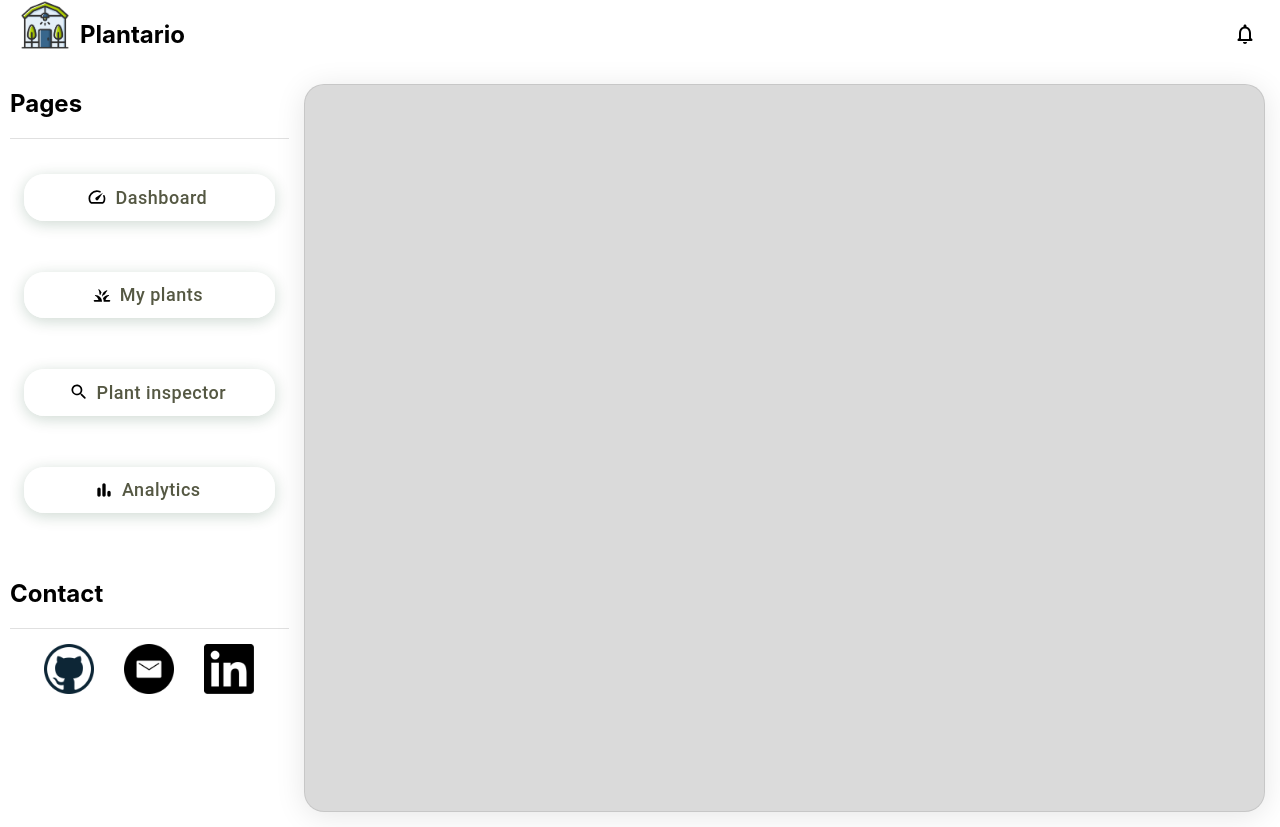
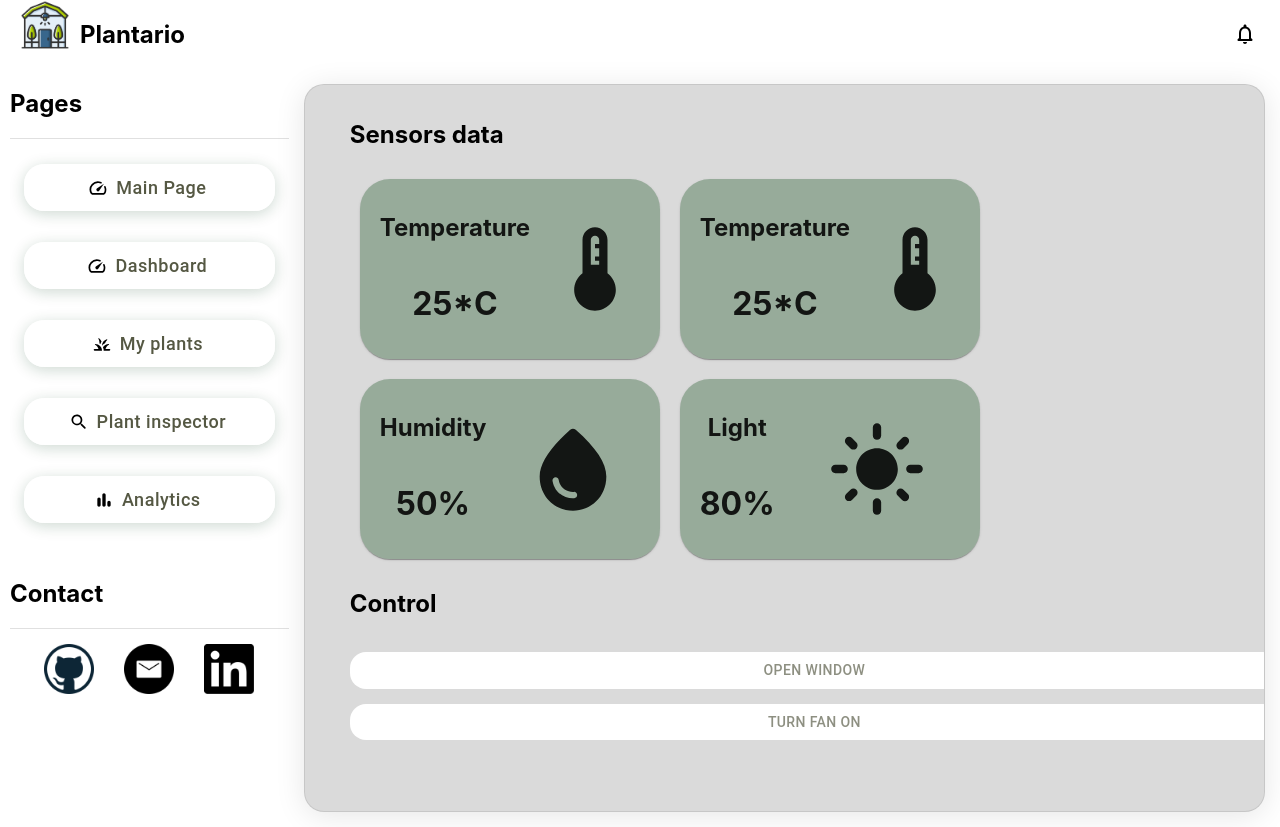
Before and after one commit to AlexandruFercal01/licenta-frontend, a React (Create React App) app: page / in a window 1280 px wide. Built offline with nearby package versions, Linux system fonts and the light colour scheme.

Commit message:
feat(pages): complete layout for pages

```diff
--- a/src/components/common/Board/index.tsx
+++ b/src/components/common/Board/index.tsx
@@ -1,7 +1,82 @@
 import React from 'react'
 import './styles.css'
-import { GreenhouseCard } from '../GreenhouseCard'
+
+import LightModeRoundedIcon from '@mui/icons-material/LightModeRounded'
+import DeviceThermostatRoundedIcon from '@mui/icons-material/DeviceThermostatRounded'
+import WaterDropRoundedIcon from '@mui/icons-material/WaterDropRounded'
+import { Button, Card } from '@mui/material'
 
 export function Board() {
-    return <div className="container"></div>
+    return (
+        <div className="container">
+            <div className="sensorsTable">
+                <h2>Sensors data</h2>
+                <div className="cardContainer">
+                    <Card className="sensorCard">
+                        <div className="leftSide">
+                            <h2>Temperature</h2>
+                            <h1>25*C</h1>
+                        </div>
+                        <DeviceThermostatRoundedIcon
+                            sx={{ fontSize: '100px' }}
+                            className="icon"
+                        />
+                    </Card>
+                    <Card className="sensorCard">
+                        <div className="leftSide">
+                            <h2>Temperature</h2>
+                            <h1>25*C</h1>
+                        </div>
+                        <DeviceThermostatRoundedIcon
+                            sx={{ fontSize: '100px' }}
+                            className="icon"
+                        />
+                    </Card>
+                    <Card className="sensorCard">
+                        <div className="leftSide">
+                            <h2>Humidity</h2>
+                            <h1>50%</h1>
+                        </div>
+                        <WaterDropRoundedIcon
+                            sx={{ fontSize: '100px' }}
+                            className="icon"
+                        />
+                    </Card>
+                    <Card className="sensorCard">
+                        <div className="leftSide">
+                            <h2>Light</h2>
+                            <h1>80%</h1>
+                        </div>
+                        <LightModeRoundedIcon
+                            sx={{ fontSize: '100px' }}
+                            className="icon"
+                        />
+                    </Card>
+                </div>
+                <h2>Control </h2>
+                <Button
+                    sx={{
+                        width: '100%',
+                        backgroundColor: 'white',
+                        borderRadius: '16px',
+                        marginTop: '15px',
+                        color: 'rgba(85, 88, 67, 0.67)',
+                    }}
+                >
+                    Open window
+                </Button>
+                <Button
+                    sx={{
+                        width: '100%',
+                        backgroundColor: 'white',
+                        borderRadius: '16px',
+                        marginTop: '15px',
+                        color: 'rgba(85, 88, 67, 0.67)',
+                    }}
+                >
+                    Turn fan on
+                </Button>
+            </div>
+        </div>
+    )
 }
--- a/src/components/common/Board/styles.css
+++ b/src/components/common/Board/styles.css
@@ -10,4 +10,87 @@
     backdrop-filter: blur(10.4px);
     -webkit-backdrop-filter: blur(10.4px);
     border: 1px solid rgba(157, 157, 157, 0.3);
+    display: flex;
+    flex-direction: column;
+    overflow: auto;
 }
+
+.welcome {
+    padding: 15px;
+    color: white;
+    width: 50%;
+    height: 20%;
+    background: rgba(85, 88, 67, 0.67);
+    border-radius: 16px;
+    box-shadow: 0 4px 30px rgba(0, 0, 0, 0.1);
+    backdrop-filter: blur(6.3px);
+    -webkit-backdrop-filter: blur(6.3px);
+}
+
+.sensorsTable {
+    display: flex;
+    flex-direction: column;
+    margin-left: 30px;
+    width: 100%;
+}
+
+.cardContainer {
+    display: flex;
+    flex-wrap: wrap;
+}
+
+.greenhouseField {
+    width: 155px;
+    display: flex;
+    justify-content: center;
+    align-items: center;
+    border-radius: 16px;
+    border: 1px solid black;
+    padding: 10px;
+    margin: 10px;
+
+    background: rgba(47, 210, 112, 0.52);
+    border-radius: 16px;
+    box-shadow: 0 4px 30px rgba(0, 0, 0, 0.1);
+    backdrop-filter: blur(6.6px);
+    -webkit-backdrop-filter: blur(6.6px);
+    border: 1px solid rgba(193, 198, 195, 0.36);
+}
+
+.greenhouseIcon {
+    display: flex;
+    flex-direction: column;
+    align-items: center;
+    margin-top: 10px;
+}
+
+.greenhouseValue {
+    font-size: 40px;
+    margin-left: 20px;
+}
+
+.sensorCard {
+    display: flex;
+    height: 180px;
+    width: 300px;
+    border-radius: 30px !important;
+    margin: 10px;
+    /* From https://css.glass */
+    background: rgba(5, 70, 14, 0.31) !important;
+}
+
+.leftSide {
+    display: flex;
+    flex-direction: column;
+    align-items: center;
+    justify-content: center;
+    margin-left: 20px;
+}
+
+.icon {
+    display: flex;
+    justify-content: center;
+    align-items: center;
+    margin: auto;
+    font-size: 100px;
+}
--- a/src/components/common/SidePanel/index.tsx
+++ b/src/components/common/SidePanel/index.tsx
@@ -21,6 +21,13 @@ export function SidePanel() {
                 <h2>Pages</h2>
                 <Divider />
                 <div className="sideBtnContainer">
+                    <Button
+                        className="Button"
+                        variant="outlined"
+                        startIcon={<SpeedRoundedIcon sx={{ color: 'black' }} />}
+                    >
+                        Main Page
+                    </Button>
                     <Button
                         className="Button"
                         variant="outlined"
--- /dev/null
+++ b/src/components/pages/Analytics.tsx
@@ -0,0 +1,5 @@
+import React from 'react'
+
+export function Analytics() {
+    return <></>
+}
--- /dev/null
+++ b/src/components/pages/Dashboard.tsx
@@ -0,0 +1,5 @@
+import React from 'react'
+
+export function Dashboard() {
+    return <></>
+}
--- /dev/null
+++ b/src/components/pages/MyPlants.tsx
@@ -0,0 +1,5 @@
+import React from 'react'
+
+export function PlantInspector() {
+    return <></>
+}
--- /dev/null
+++ b/src/components/pages/PlantInspector.tsx
@@ -0,0 +1,5 @@
+import React from 'react'
+
+export function PlantInspector() {
+    return <></>
+}
```
Also changed, not shown: src/components/common/GreenhouseCard/index.tsx (deleted, +0 -45 lines), src/components/common/GreenhouseCard/style.css (deleted, +0 -78 lines), src/components/pages/MainPage.tsx (added, +14 -0 lines).
